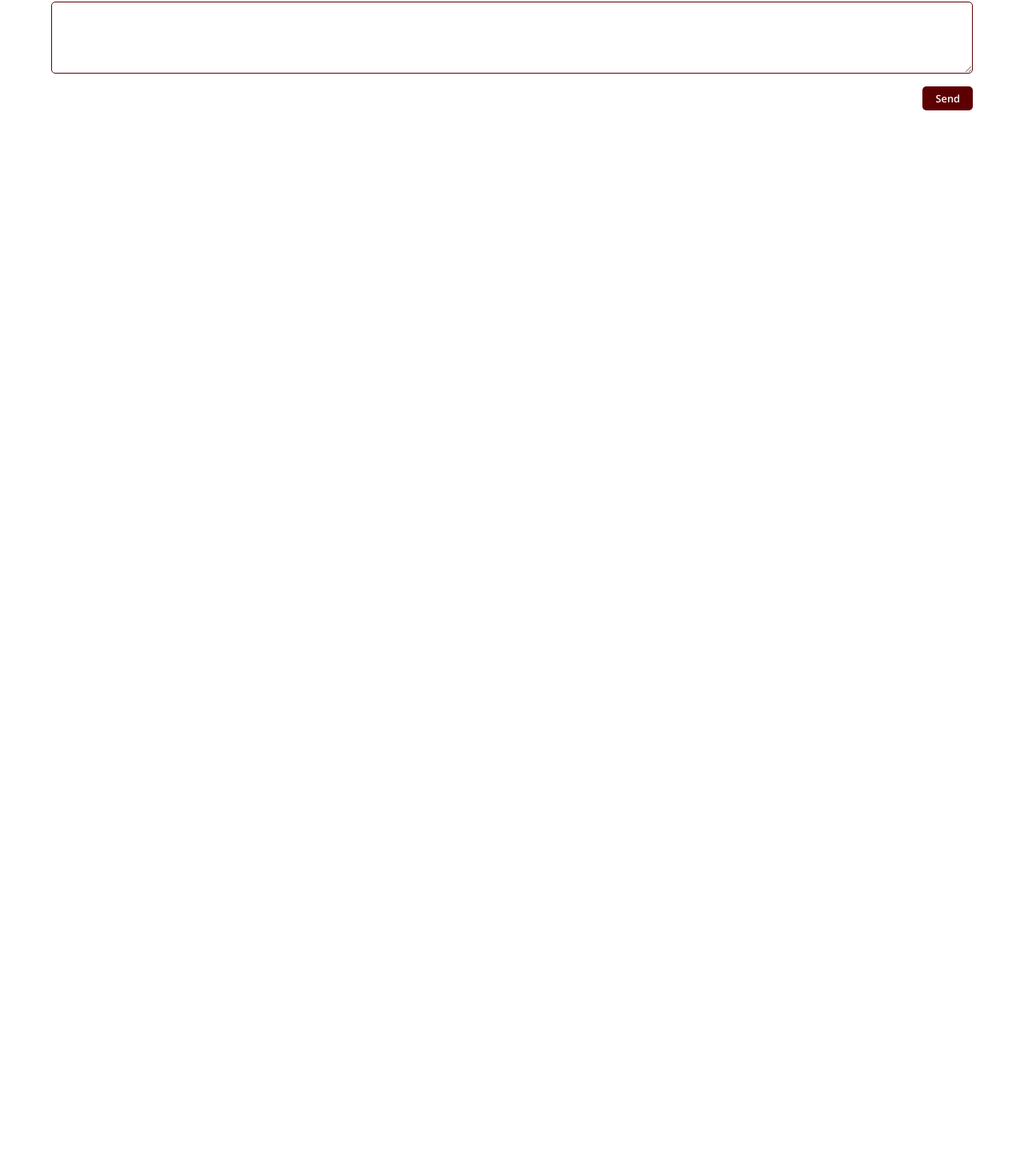
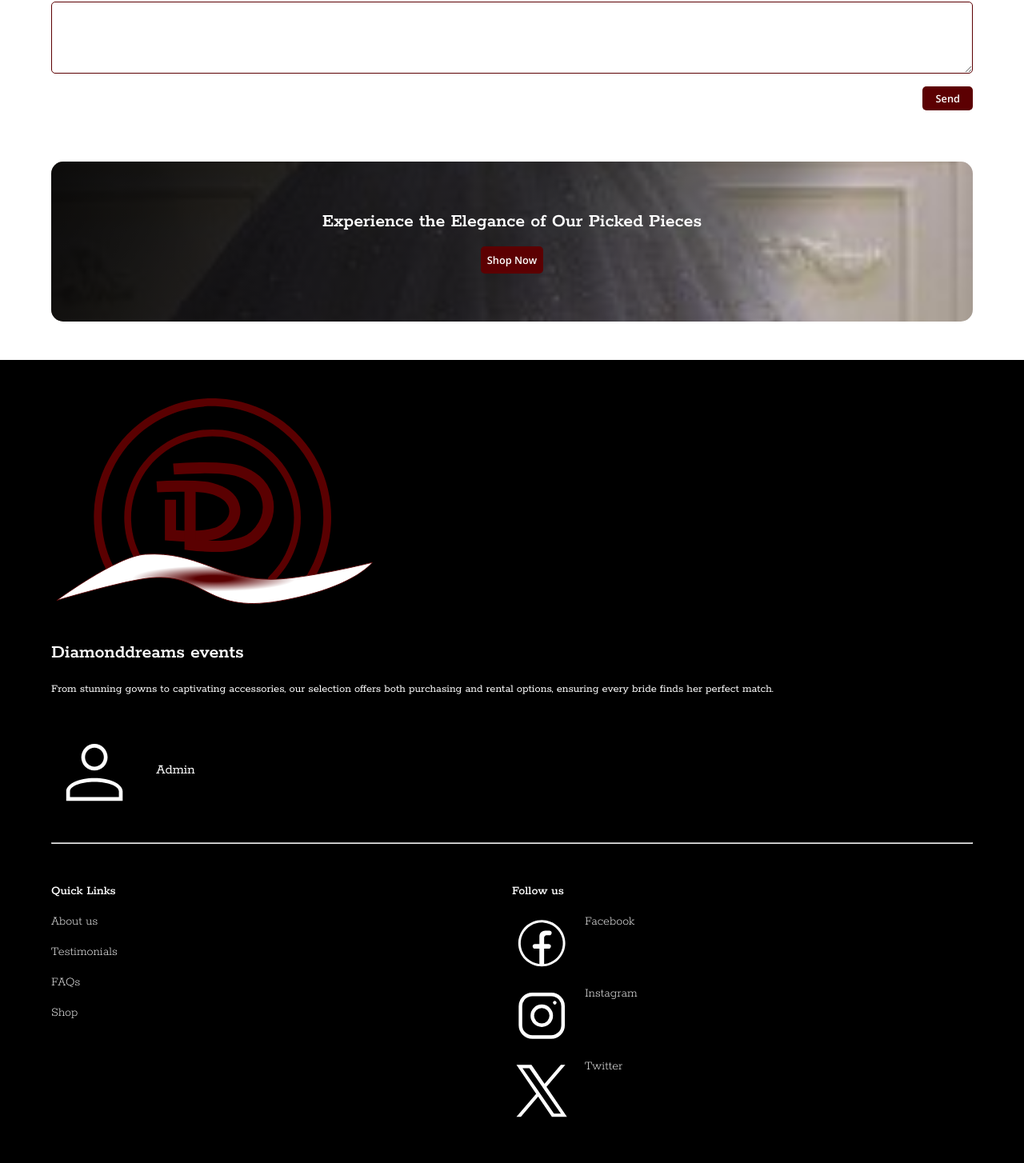
Before and after one commit to tosxin-456/diamond-dreams, a React (Vite) app: page / in a window 1280 px wide. Shown: the part 4338-5792 px from the top of the page at 80% size. Before the commit the page ends 4556 px from the top, so only its background shows below. Built offline with nearby package versions, Linux system fonts and the light colour scheme.

Commit message:
Add footer

```diff
--- a/src/index.css
+++ b/src/index.css
@@ -364,3 +364,139 @@ section.contactLine form button {
   border: none;
   background: var(--navbar-bg);
 }
+
+/* CTA Section */
+main section.cta::before {
+  content: "";
+  position: absolute;
+  top: 0;
+  right: 0;
+  bottom: 0;
+  left: 0;
+  background: var(--header-bg);
+  opacity: .95;
+  z-index: 1;
+  border-radius: 15px;
+}
+
+main section.cta {
+  position: relative;
+  border-radius: 15px;
+  background-position: 50% 50%;
+  background-size: cover;
+  height: 40vh;
+  background-image: url(./assets/images/gown.jpeg);
+  text-align: center;
+  padding-inline: 2rem;
+  height: 200px;
+  margin-block: 1rem;
+  color: var(--white);
+  display: flex;
+  flex-direction: column;
+  align-items: center;
+  justify-content: center;
+}
+
+main section.cta p {
+  z-index: 2;
+  position: relative;
+  font-weight: 600;
+  font-family: var(--rokkitt);
+  font-size: 1.5rem;
+  line-height: 30px;
+  margin-block-end: 1rem;
+}
+
+main section.cta button {
+  font-weight: 600;
+  z-index: 5;
+  position: relative;
+  font-family: var(--opensans);
+  padding: .5rem;
+  border-radius: 5px;
+  color: inherit;
+  font-size: 0.8rem;
+  border: none;
+  background: var(--navbar-bg);
+}
+
+/* Footer Styles */
+footer {
+  background-color: var(--black);
+}
+
+footer.footer .footerWrap {
+  padding-block: 3rem;
+  color: var(--white);
+  font-family: var(--rokkitt);
+  line-height: 22px;
+}
+
+.footerWrap .footerLogo img {
+  width: 35%;
+}
+
+.footerWrap .footerLogo h2 {
+  font-weight: 600;
+  margin-block-end: 1.5rem;
+  font-size: 1.5rem;
+}
+
+.footerWrap .footerLogo p {
+  font-size: .9rem;
+  margin-block-end: 1rem;
+}
+
+.footerWrap .footerLogo .footAdmin {
+  display: flex;
+  align-items: center;
+  gap: 1rem;
+  margin-block: 2rem;
+}
+
+.footerWrap .footerLogo .footAdmin img {
+  width: 10%;
+}
+
+.footerWrap .footerLogo .footAdmin p {
+  margin: unset;
+  font-size: 1.1rem;
+}
+
+.footerWrap .quickSocial {
+  display: flex;
+  margin-block: 2rem;
+}
+
+.footerWrap .quickSocial li {
+  margin-block: 1rem;
+  font-weight: 200;
+  font-size: 1rem;
+}
+
+.footerWrap .quickSocial li:first-child {
+  font-weight: 500;
+}
+
+.footerWrap .quickSocial .quickLinks {
+  flex: 1;
+}
+
+.footerWrap .quickSocial .socialLiks {
+  flex: 1;
+}
+
+.footerWrap .quickSocial .socialLiks li.socialIcons {
+  display: flex;
+  gap: 1rem;
+}
+
+.footerWrap .quickSocial .socialLiks li.socialIcons img {
+  width: 13%;
+}
+
+.footerWrap p.copyRight {
+  text-align: center;
+  font-weight: 500;
+  font-size: 1rem;
+}
--- a/src/pages/home/Hompage.jsx
+++ b/src/pages/home/Hompage.jsx
@@ -21,6 +21,11 @@ import whiteCouple from '../../assets/images/whiteCouple.jpeg';
 import addBook from '../../assets/icons/address-book.svg';
 import phoneIcon from '../../assets/icons/phone.svg';
 import mailIcon from '../../assets/icons/email.svg';
+import darkLogo from '../../assets/icons/dark-logo.svg';
+import lightAcc from '../../assets/icons/light_account.svg';
+import facebook from '../../assets/icons/facebook.svg';
+import instagram from '../../assets/icons/instagram.svg';
+import twitx from '../../assets/icons/twitter.svg';
 
 import { Navigation, Pagination, Autoplay } from 'swiper/modules';
 
@@ -273,7 +278,52 @@ const Home = () => {
             <button>Send</button>
           </form>
         </section>
+        <section className="cta">
+          <p>Experience the Elegance of Our Picked Pieces</p>
+          <button>Shop Now</button>
+        </section>
       </main>
+      <footer className='footer'>
+        <div className="footerWrap rule">
+          <div className="footerLogo">
+            <img src={darkLogo} alt="Logo" />
+            <h2>Diamonddreams events</h2>
+            <p>
+              From stunning gowns to captivating accessories, our selection offers both purchasing and rental options, ensuring every bride finds her perfect match.
+            </p>
+            <div className="footAdmin">
+              <img src={lightAcc} alt="Admin" />
+              <p>Admin</p>
+            </div>
+          </div>
+          <hr />
+          <div className="quickSocial">
+            <ul className="quickLinks">
+              <li>Quick Links</li>
+              <li>About us</li>
+              <li>Testimonials</li>
+              <li>FAQs</li>
+              <li>Shop</li>
+            </ul>
+            <ul className="socialLiks">
+              <li>Follow us</li>
+              <li className='socialIcons'>
+                <img src={facebook} alt="Facebook" />
+                <p>Facebook</p>
+              </li>
+              <li className='socialIcons'>
+                <img src={instagram} alt="Instagram" />
+                <p>Instagram</p>
+              </li>
+              <li className='socialIcons'>
+                <img src={twitx} alt="Twitter" />
+                <p>Twitter</p>
+              </li>
+            </ul>
+          </div>
+          <p className='copyRight'>Copyright. All Rights Reserved</p>
+        </div>
+      </footer>
     </>
   );
 }
```
